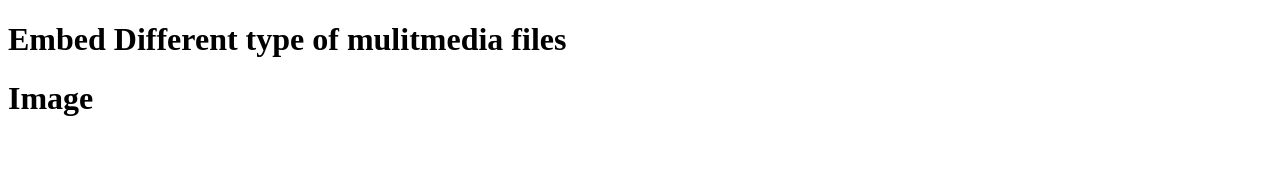
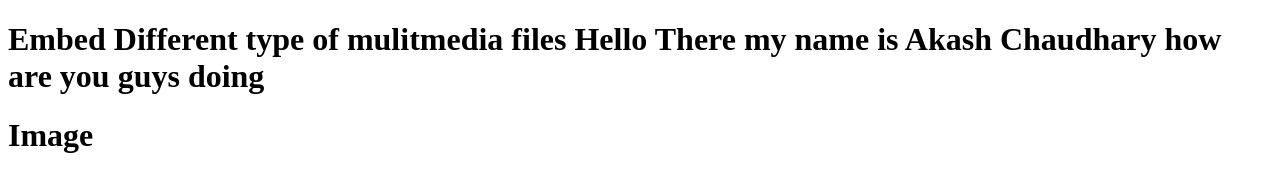
Before and after one commit to fling0202/FirstRepo, a plain HTML site: page index.html in a window 1280 px wide. Shown: the top 173 px of the page. Drawn offline with Linux system fonts and the light colour scheme.

Commit message:
Updated this file by adding my name in it

```diff
--- a/index.html
+++ b/index.html
@@ -12,7 +12,7 @@
     </style>
 </head>
 <body>
-    <h1>Embed Different type of mulitmedia files</h1>
+    <h1>Embed Different type of mulitmedia files Hello There my name is Akash Chaudhary how are you guys doing</h1>
     <div>
         <h1>Image</h1>
         <img class="im" src="Screenshot 2024-08-06 110822.png" alt="">
```
